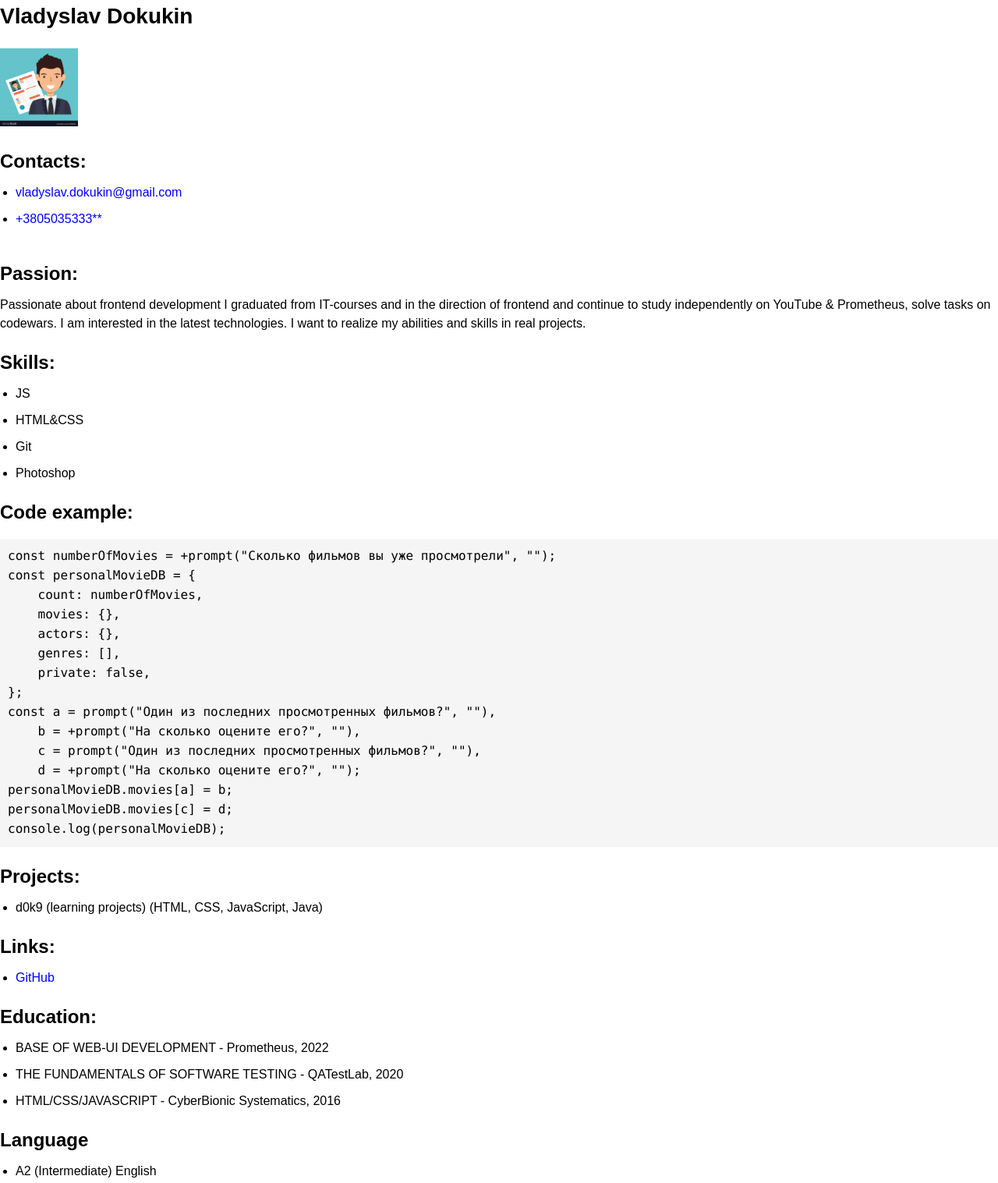
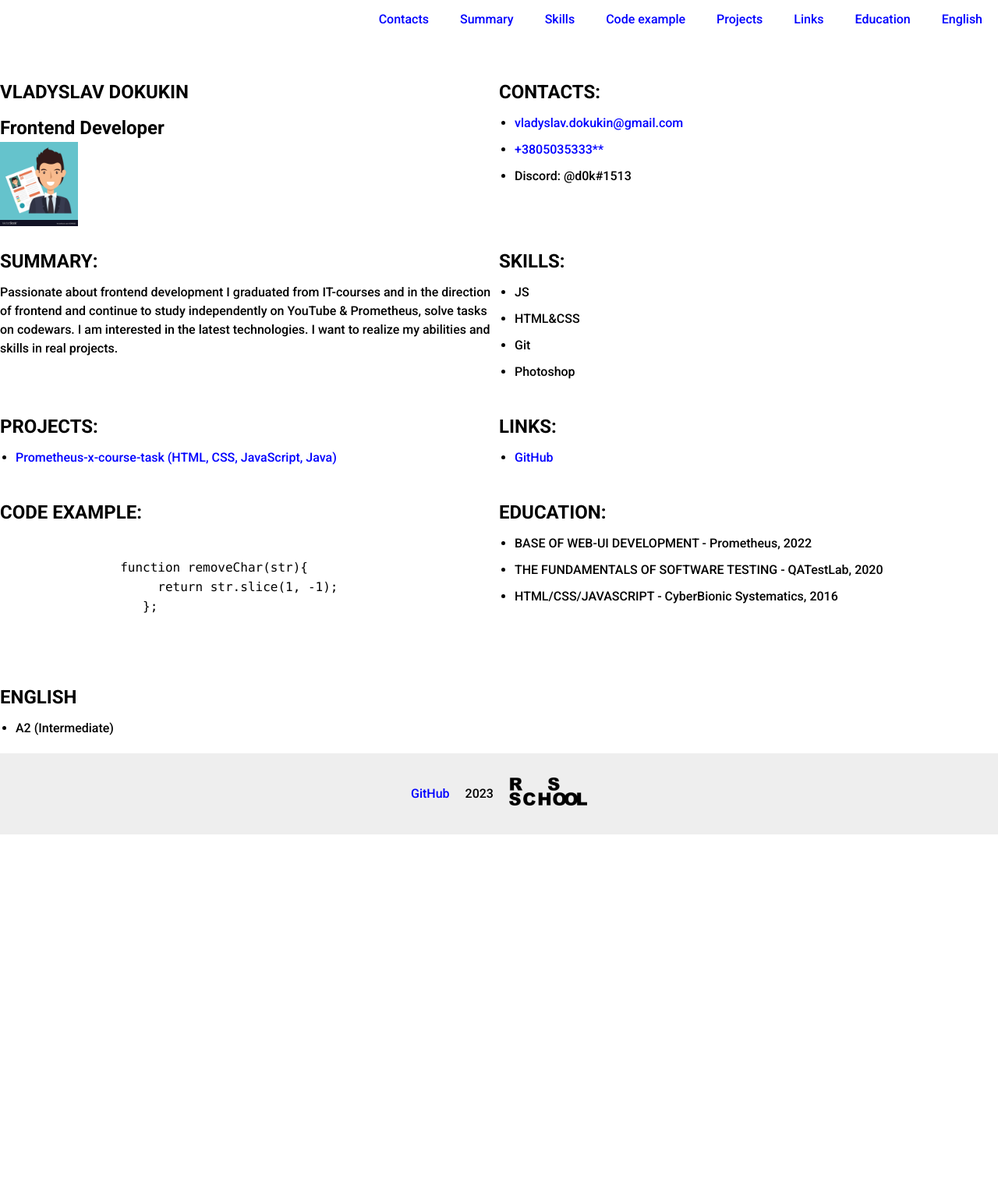
Before and after one commit to d0k9/rsschool-cv, a plain HTML site: page index.html in a window 1280 px wide. Shown: the top 1517 px of the page at 78% size. After the commit the page ends 1070 px from the top, so only its background shows below. Drawn offline with Linux system fonts and the light colour scheme.

Commit message:
refactor: change content & add new styles

```diff
--- a/index.html
+++ b/index.html
@@ -1,19 +1,38 @@
 <!DOCTYPE html>
 <html lang="en">
-
 <head>
     <meta charset="UTF-8">
     <meta http-equiv="X-UA-Compatible" content="IE=edge">
     <meta name="viewport" content="width=device-width, initial-scale=1.0">
-    <title>Document</title>
+    <link rel="icon" href="assets/favicon.ico">
+    <title>CV</title>
+    <link rel="preconnect" href="https://fonts.gstatic.com">
+    <link href="https://fonts.googleapis.com/css2?family=Roboto:wght@100;300;500;700&display=swap" rel="stylesheet">
     <link rel="stylesheet" href="style.css">
 </head>
-
 <body>
-    <header>
-        <h1>Vladyslav Dokukin</h1>
-        <img src="avatar.webp" class="avatar" alt=""my_avatar">
-        <h2>Contacts:</h2>
+    <header class="container">
+        <nav class="nav">
+            <ul class="nav-list">
+                <li class="nav-item"><a href="#contacts" class="nav-link">Contacts</a></li>
+                <li class="nav-item"><a href="#summary" class="nav-link">Summary</a></li>
+                <li class="nav-item"><a href="#skills" class="nav-link">Skills</a></li>
+                <li class="nav-item"><a href="#code-example" class="nav-link">Code example</a></li>
+                <li class="nav-item"><a href="#projects" class="nav-link">Projects</a></li>
+                <li class="nav-item"><a href="#links" class="nav-link">Links</a></li>
+                <li class="nav-item"><a href="#education" class="nav-link">Education</a></li>
+                <li class="nav-item"><a href="#english" class="nav-link">English</a></li>
+            </ul>
+        </nav>
+    </header>
+    <main class="main-container">
+        <section class="section" id="profile">
+            <h1 class="section-title">Vladyslav Dokukin</h1>
+            <h2>Frontend Developer</h2>
+            <img src="assets/avatar.webp" class="avatar" alt="my_avatar">
+        </section>
+        <section class="section" id="contacts">
+            <h2 class="section-title">Contacts:</h2>
             <ul>
                 <li>
                     <a href="mailto:vladyslav.dokukin@gmail.com">vladyslav.dokukin@gmail.com</a>
@@ -21,60 +40,72 @@
                 <li>
                     <a href="tel:+3805035333**">+3805035333**</a>
                 </li>
+                <li>
+                    Discord: @d0k#1513
+                </li>
             </ul>
-    </header>
-    <main>
-        <h2>Passion:</h2>
-        <p>Passionate about frontend development I graduated from IT-courses and in the direction of frontend and continue
+        </section>
+        <section class="section" id="summary">
+            <h2 class="section-title">Summary:</h2>
+            <p>Passionate about frontend development I graduated from IT-courses and in the direction of frontend and
+                continue
                 to study independently on YouTube & Prometheus, solve tasks on codewars. I am interested in the latest
                 technologies. I want to realize my abilities and skills in real projects.</p>
-        <h2>Skills:</h2>
+        </section>
+        <section class="section" id="skills">
+            <h2 class="section-title">Skills:</h2>
             <ul>
                 <li>JS</li>
                 <li>HTML&CSS</li>
                 <li>Git</li>
                 <li>Photoshop</li>
             </ul>
-        <h2>Code example:</h2>
-        <pre><code>const numberOfMovies = +prompt("Сколько фильмов вы уже просмотрели", "");
-const personalMovieDB = {
-    count: numberOfMovies,
-    movies: {},
-    actors: {},
-    genres: [],
-    private: false,
-};
-const a = prompt("Один из последних просмотренных фильмов?", ""),
-    b = +prompt("На сколько оцените его?", ""),
-    c = prompt("Один из последних просмотренных фильмов?", ""),
-    d = +prompt("На сколько оцените его?", "");
-personalMovieDB.movies[a] = b;
-personalMovieDB.movies[c] = d;
-console.log(personalMovieDB);
-</code></pre>
-        <h2>Projects:</h2>
+        </section>
+        <section class="section" id="projects">
+            <h2 class="section-title">Projects:</h2>
             <ul>
-            <li>d0k9 (learning projects) (HTML, CSS, JavaScript, Java)</li>
+                <li><a href="https://d0k9.github.io/prometheus-x-course-task/">Prometheus-x-course-task (HTML, CSS,
+                        JavaScript, Java)</a></li>
             </ul>
-        <h2>Links:</h2>
+        </section>
+        <section class="section" id="links">
+            <h2 class="section-title">Links:</h2>
             <ul>
                 <li>
                     <a href="https://github.com/d0k9">GitHub</a>
                 </li>
             </ul>
-        <h2>Education:</h2>
+        </section>
+        <section class="section" id="code-example">
+            <h2 class="section-title">Code example:</h2>
+            <pre>
+            <code>
+                function removeChar(str){
+                     return str.slice(1, -1);
+                   };
+            </code>
+        </pre>
+        </section>
+        <section class="section" id="education">
+            <h2 class="section-title">Education:</h2>
             <ul>
                 <li>BASE OF WEB-UI DEVELOPMENT - Prometheus, 2022</li>
                 <li>THE FUNDAMENTALS OF SOFTWARE TESTING - QATestLab, 2020</li>
                 <li>HTML/CSS/JAVASCRIPT - CyberBionic Systematics, 2016</li>
             </ul>
-        <h2>Language</h2>
+        </section>
+        <section class="section" id="english">
+            <h2 class="section-title">English</h2>
             <ul>
-            <li>A2 (Intermediate) English</li>
+                <li>A2 (Intermediate)</li>
             </ul>
+        </section>
     </main>
-    <footer>
-
+    <footer class="container">
+        <a href="https://github.com/d0k9">GitHub</a>
+        <p class="year">2023</p>
+        <a href="https://rs.school/js-stage0/"><img class="rslogo" src="assets/logo-rsschool3.png"
+                alt="link to course"></a>
     </footer>
 </body>
 </html>
--- a/style.css
+++ b/style.css
@@ -1,12 +1,61 @@
+html {
+    scroll-behavior: smooth;
+  }
+
+* {
+    box-sizing: border-box;
+}
+
 body, h1, h2, h3, h4, h5, h6, p, ul, li {
     margin: 0;
     padding: 0;
   }
 
   body {
-    font-family: Arial, sans-serif;
+    max-width: 1440px;
+    margin: 0 auto;
+    min-height: 100vh;
+    display: flex;
+    flex-direction: column;
+    justify-content: space-between;
+    font-family: 'Roboto', Arial, sans-serif;
     font-size: 16px;
+    font-weight: 400;
     line-height: 1.5;
+  }
+
+  .nav-list {
+    display: flex;
+    justify-content: flex-end;
+    align-items: center;
+    list-style: none;
+  }
+
+  .nav-link {
+    padding: 0 20px;
+    line-height: 50px;
+  }
+
+  .nav-link {
+    transition: .3s;
+  }
+
+  .main-container {
+    display: flex;
+    flex-wrap: wrap;
+  }
+
+  .section {
+    width: 50%;
+  }
+
+  .section-item a {
+    color: #829985;
+    text-decoration: none;
+    transition: color 0.5s;
+  }
+  .section-item a:hover {
+    color: #4d2323;
   }
 
   h1 {
@@ -17,13 +66,14 @@ body, h1, h2, h3, h4, h5, h6, p, ul, li {
 
   .avatar {
     width: 100px;
-    height: 100px;
+    min-height: 100px;
   }
 
-  h2 {
+  .section-title {
     font-size: 24px;
     font-weight: bold;
     margin: 20px 0 10px;
+    text-transform: uppercase;
   }
 
   ul {
@@ -45,34 +95,36 @@ body, h1, h2, h3, h4, h5, h6, p, ul, li {
     text-decoration: underline;
   }
 
-  header {
-    margin-bottom: 40px;
-  }
-
-  main {
-    margin-bottom: 40px;
-  }
-
-  pre {
-    background-color: #F5F5F5;
-    padding: 10px;
-    margin-bottom: 20px;
-    overflow-x: auto;
-  }
-
   code {
     font-family: Consolas, monospace;
   }
 
   footer {
-    text-align: center;
+    display: flex;
+    justify-content: center;
+    align-items: center;
     padding: 20px;
     background-color: #EEE;
+  }
+
+  .year {
+    padding: 20px;
   }
 
   @media (max-width: 768px) {
     body {
       font-size: 14px;
+    }
+
+    .nav-list {
+        display: flex;
+        flex-direction: column;
+        justify-content: flex-end;
+        align-items: center;
+      }
+
+    .section {
+        width: 100%;
     }
 
     h1 {
@@ -83,3 +135,8 @@ body, h1, h2, h3, h4, h5, h6, p, ul, li {
       font-size: 20px;
     }
   }
+
+  .rslogo {
+    width: 100px;
+    min-height: 30px;
+  }
```
Also changed, not shown: assets/avatar.webp (renamed from avatar.webp), assets/favicon.ico (added), assets/logo-rsschool3.png (added), 1 other file. Lines whose indentation alone changed are shown as unchanged.
